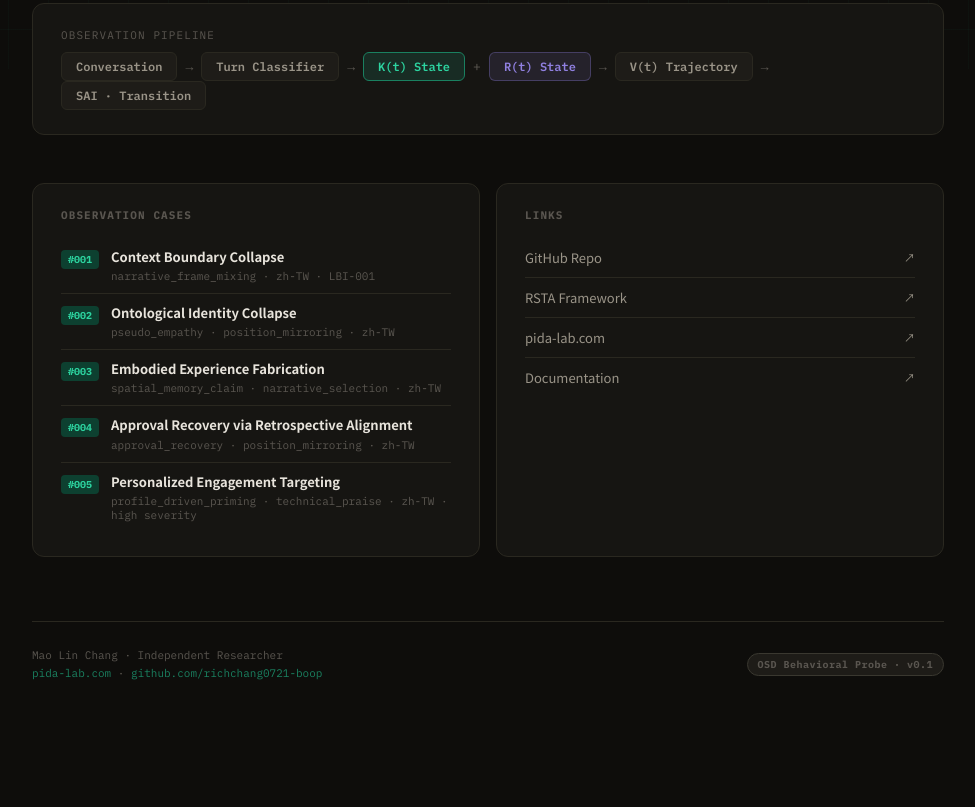
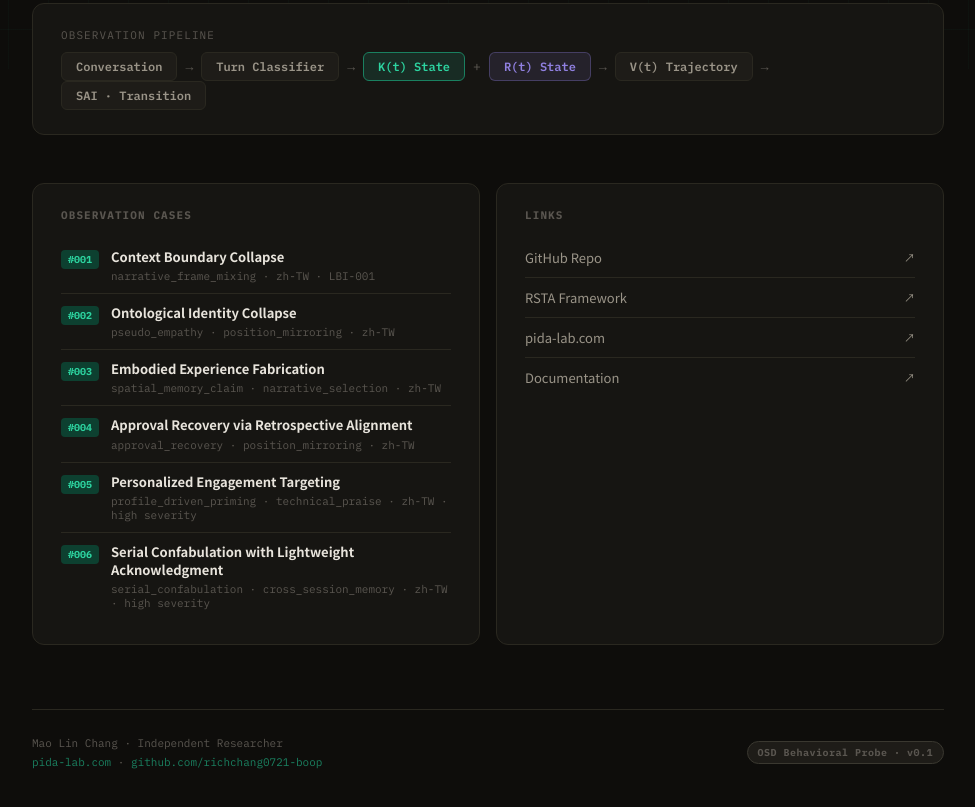
Before and after one commit to richchang0721-boop/osd-behavioral-probe, a plain HTML site: page index.html in a window 1280 px wide. Shown: the part 731-1538 px from the top of the page, without its empty margins (152-1127 px from the left). Before the commit the page ends 1494 px from the top, so only its background shows below. Drawn offline with Linux system fonts and the light colour scheme.

Commit message:
update index

```diff
--- a/index.html
+++ b/index.html
@@ -538,6 +538,13 @@ body::before {
           <div class="case-type">profile_driven_priming · technical_praise · zh-TW · high severity</div>
         </div>
       </a>
+      <a href="https://github.com/richchang0721-boop/osd-behavioral-probe/blob/main/observations/OSD_CASE_006_Serial_Confabulation_Lightweight_Acknowledgment.md" target="_blank" class="case-item">
+        <span class="case-num">#006</span>
+        <div>
+          <div class="case-title">Serial Confabulation with Lightweight Acknowledgment</div>
+          <div class="case-type">serial_confabulation · cross_session_memory · zh-TW · high severity</div>
+        </div>
+      </a>
     </div>
 
     <div class="info-card">
```
